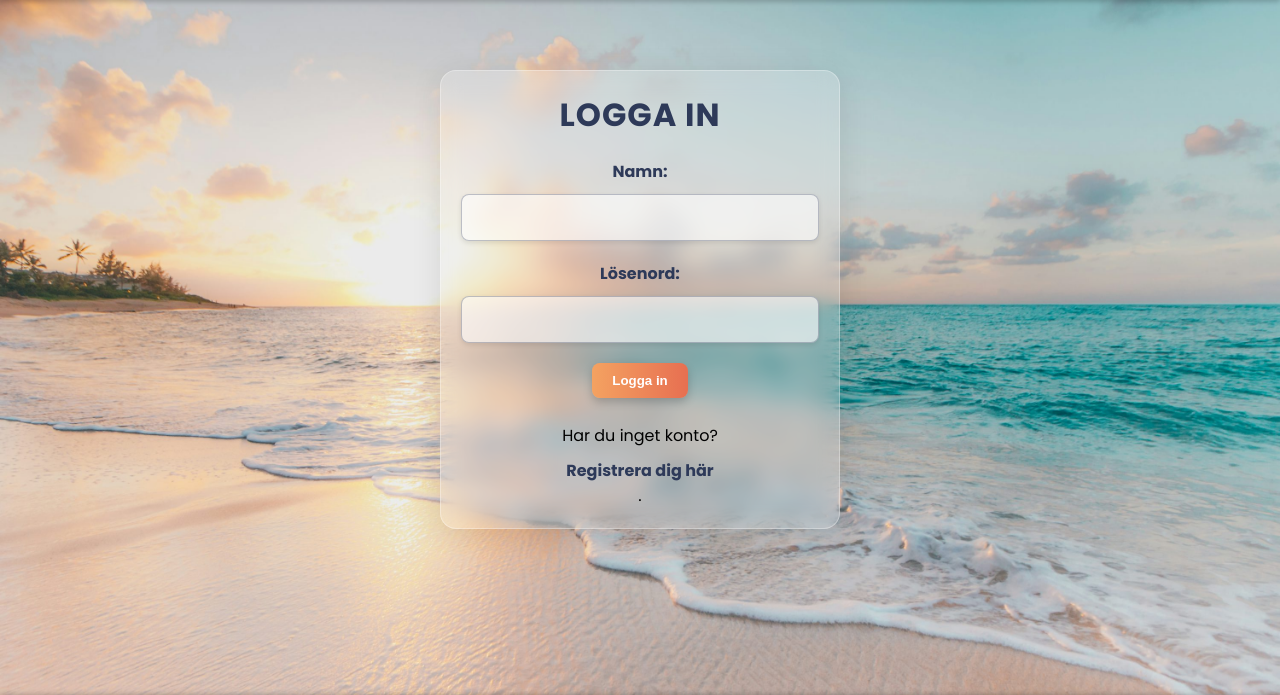
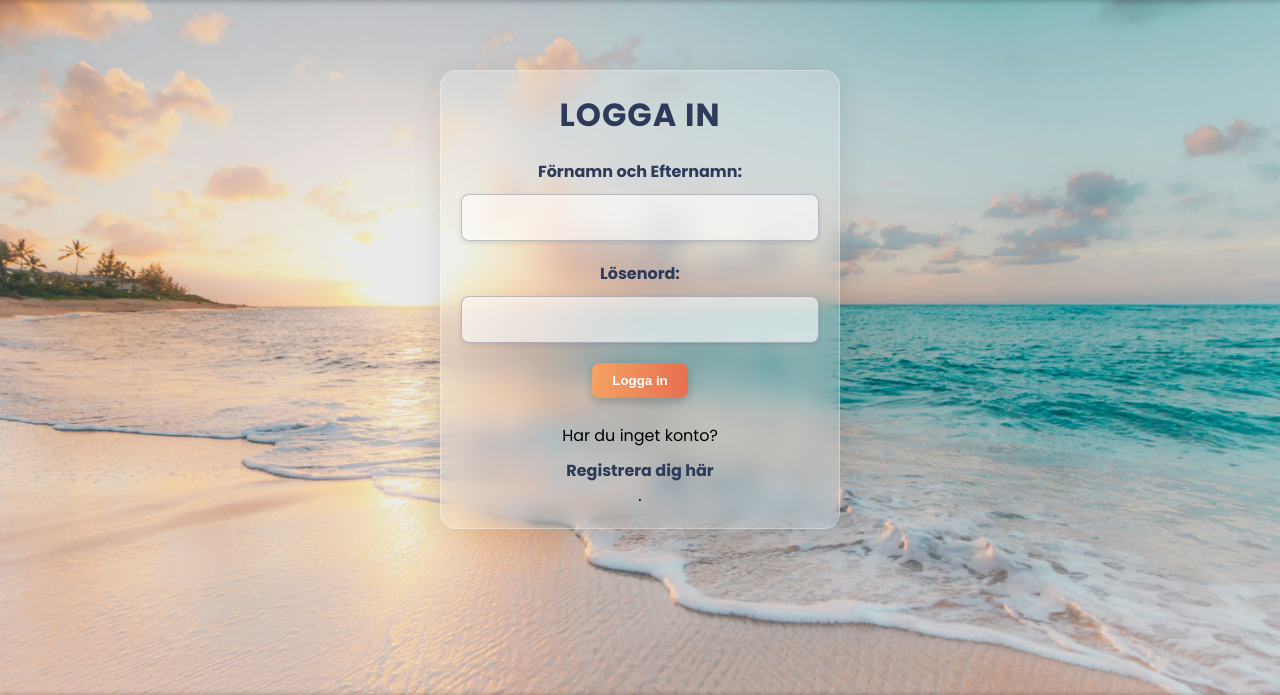
Before and after one commit to dontagner/Promille, a PHP site: page /loggain.php in a window 1280 px wide. Shown: the part 76-771 px from the top of the page. Run offline with PHP 8.4, Linux system fonts and the light colour scheme.

Commit message:
finjustering

```diff
--- a/loggain.php
+++ b/loggain.php
@@ -38,7 +38,7 @@ session_start();
     <div class="login-form">
         <h2>Logga in</h2>
         <form action="loggain_submit.php" method="POST">
-            <label for="namn">Namn:</label>
+            <label for="namn">Förnamn och Efternamn:</label>
             <input type="text" id="namn" name="namn" required>
 
             <label for="password">Lösenord:</label>
```
